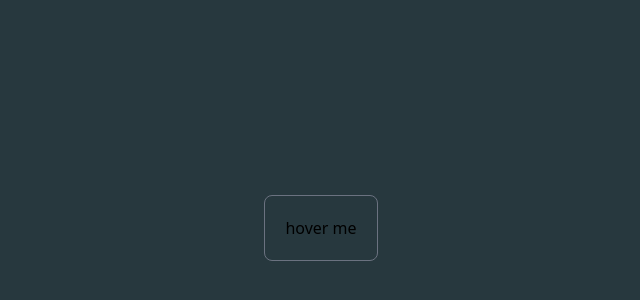
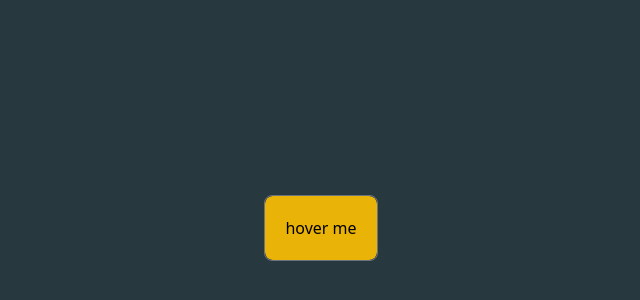
Before and after one commit to aeinmananni/animation-with-tailwind-css-in-react-js, a React (Vite) app: page / in a window 1280 px wide. Shown: the part 172-472 px from the top of the page, without its empty margins (319-959 px from the left). Built offline with nearby package versions, Linux system fonts and the light colour scheme.

Commit message:
add new Hover Button

```diff
--- a/src/App.tsx
+++ b/src/App.tsx
@@ -9,7 +9,10 @@ const App = () => {
     // <div className="addBforeElementText overflow-hidden border p-5 rounded-lg border-gray-500   duration-500 relative ">
     //   <span>hover me</span>
     // </div>
-    <div className="hover-offset-button overflow-hidden border p-5 rounded-lg border-gray-500  hover:bg-red-500  duration-300 relative ">
+    // <div className="hover-offset-button overflow-hidden border p-5 rounded-lg border-gray-500  hover:bg-red-500  duration-300 relative ">
+    //   <span>hover me</span>
+    // </div>
+    <div className="use-before-and-after overflow-hidden border p-5 rounded-lg border-gray-500    duration-300 relative ">
       <span>hover me</span>
     </div>
   );
--- a/src/index.css
+++ b/src/index.css
@@ -11,7 +11,7 @@ body {
     background-color: rgb(39, 56, 62);
 }
 
-.beforeEl{
+/* .afterEl{
     @apply before:absolute before:w-full before:-rotate-90 before:origin-bottom-left before:left-0 before:h-full before:bg-yellow-300 before:-z-10 before:duration-300 w-32 h-16 overflow-hidden border-2 before:hover:rotate-0 border-gray-800 relative flex justify-center items-center
 }
 .beforeTranslate {
@@ -62,3 +62,10 @@ body {
 .hover-offset-button{
     @apply before:bg-white  before:absolute before:top-3.5 before:blur-sm before:bg-opacity-65 before:rounded-md before:left-0 before:w-[120%] before:h-1/2 before:-translate-x-full before:hover:translate-x-full before:rotate-45 before:transition-all before:duration-300
 }
+
+.use-before-and-after{
+    @apply before:bg-yellow-500 before:absolute before:top-0 before:left-0 before:-z-10  before:w-full before:h-full before:hover:translate-y-full before:rounded-lg before:hover:-translate-x-full before:duration-500
+}
+.use-before-and-after{
+    @apply after:bg-yellow-500 after:absolute after:top-0 after:left-0 after:-z-10 after:translate-x-full after:-translate-y-full  after:w-full after:h-full after:hover:translate-y-0 after:rounded-lg after:hover:translate-x-0 after:duration-500
+}
```
